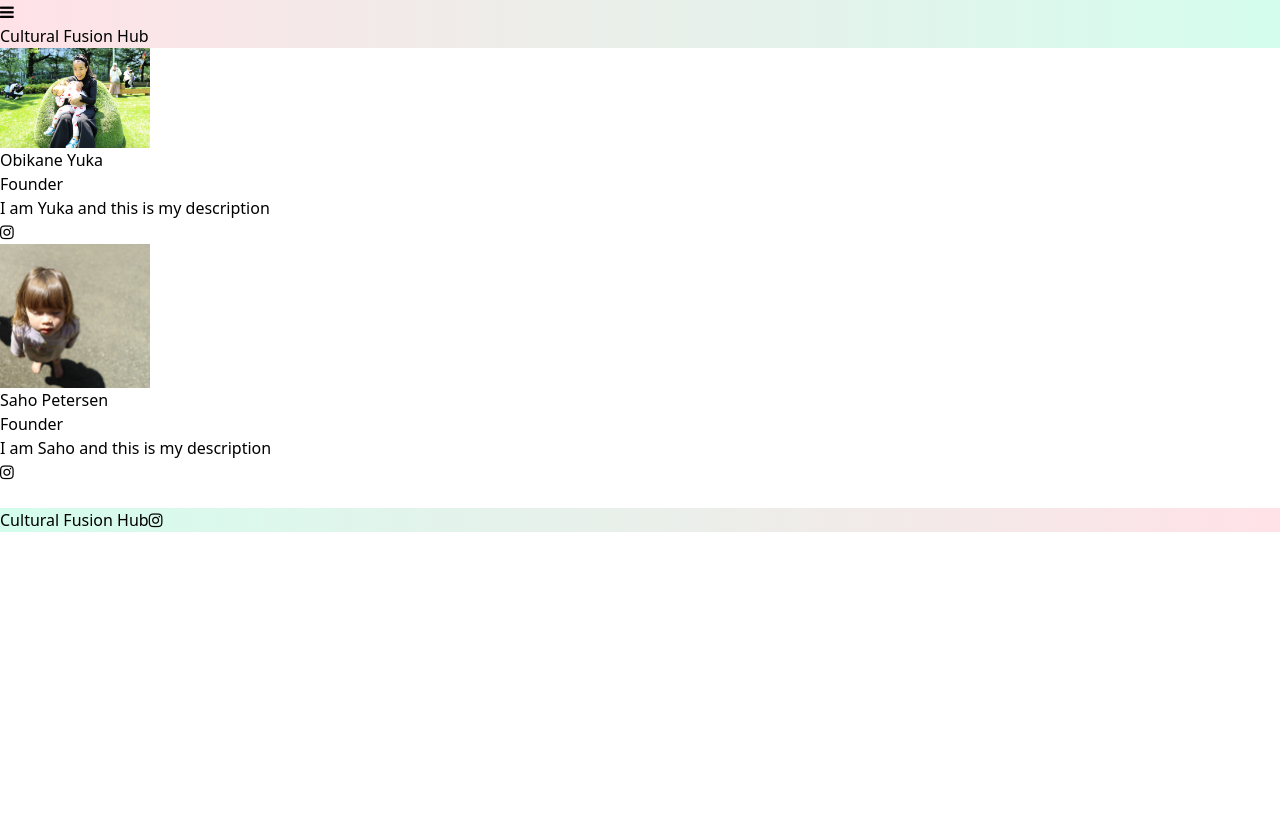
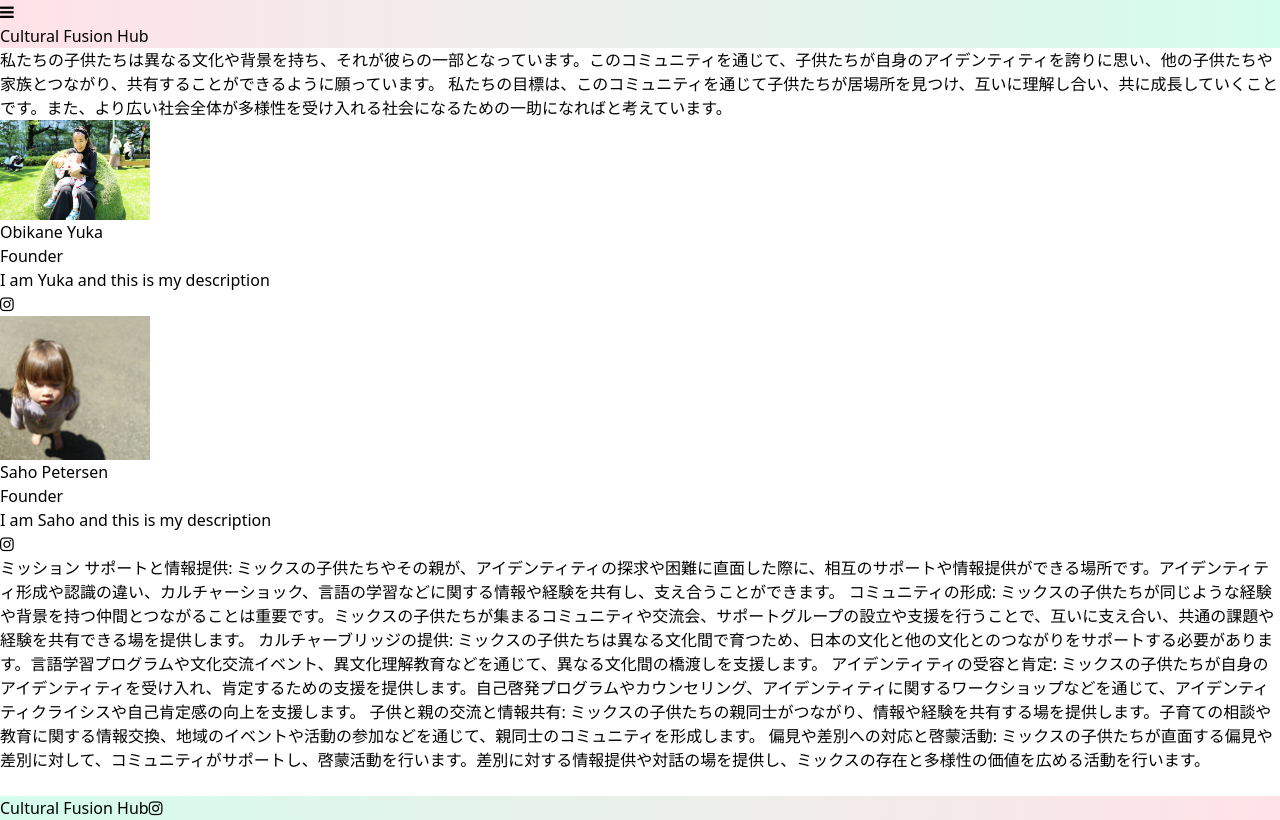
Before and after one commit to brandon-lindberg/cultural-fusion-hub, a Next.js app: page /about in a window 1280 px wide. Built offline with nearby package versions, Linux system fonts and the light colour scheme; what tailwindcss-gradients would draw is missing.

Commit message:
added descriptions and information

```diff
--- a/components/Calendar.tsx
+++ b/components/Calendar.tsx
@@ -68,12 +68,13 @@ class CalendarComponent extends React.Component {
           locale={jaLocale}
           events={[
             {
-              title: 'Meet Up',
+              title: 'Cultural Fusion Hub Meet up!',
               start: '2023-07-15T09:00:00',
               end: '2023-07-15T12:00:00',
               location: '代沢地区会館',
               googleMapsUrl: 'https://goo.gl/maps/6Vu8mX3HmBWbEU8n8',
-              description: 'July Meet Up',
+              description:
+                'ミックスキッズとそのママさん、パパさんの交流会。英語の本の読み聞かせもあります！おもちゃもたくさん準備していますので、お子様を連れて、お気軽にお越しください。お時間のある方は、交流会の後にランチや近場の夏祭りに行きましょう！',
             },
             // {
             //   title: 'Get Together',
--- a/components/Layout.tsx
+++ b/components/Layout.tsx
@@ -81,7 +81,10 @@ const Layout = ({ children, title = 'This is the default title' }: Props) => {
 
         <footer className="w-full flex justify-between items-center border-t border-grey p-4 pin-b linear-gradient2">
           <span className="text-zinc-400">Cultural Fusion Hub</span>
-          <a href="https://www.instagram.com/culturalfusionhub/" target="_blank">
+          <a
+            href="https://www.instagram.com/culturalfusionhub/"
+            target="_blank"
+          >
             <i className="fa fa-instagram text-mainGreen"></i>
           </a>
         </footer>
--- a/pages/about.tsx
+++ b/pages/about.tsx
@@ -5,6 +5,12 @@ import ProfileCard from '../components/ProfileCard';
 const AboutPage = () => (
   <Layout title="About">
     <div>
+      <div className="p-5 text-center text-justify">
+        <p>
+          私たちの子供たちは異なる文化や背景を持ち、それが彼らの一部となっています。このコミュニティを通じて、子供たちが自身のアイデンティティを誇りに思い、他の子供たちや家族とつながり、共有することができるように願っています。
+          私たちの目標は、このコミュニティを通じて子供たちが居場所を見つけ、互いに理解し合い、共に成長していくことです。また、より広い社会全体が多様性を受け入れる社会になるための一助になればと考えています。
+        </p>
+      </div>
       <div className="profile m-3">
         <ProfileCard
           name="Obikane Yuka"
@@ -29,6 +35,22 @@ const AboutPage = () => (
           // facebook="https://www.facebook.com/"
         />
       </div>
+      <div className="p-5 text-center text-justify">
+        <article>
+          ミッション サポートと情報提供:
+          ミックスの子供たちやその親が、アイデンティティの探求や困難に直面した際に、相互のサポートや情報提供ができる場所です。アイデンティティ形成や認識の違い、カルチャーショック、言語の学習などに関する情報や経験を共有し、支え合うことができます。
+          コミュニティの形成:
+          ミックスの子供たちが同じような経験や背景を持つ仲間とつながることは重要です。ミックスの子供たちが集まるコミュニティや交流会、サポートグループの設立や支援を行うことで、互いに支え合い、共通の課題や経験を共有できる場を提供します。
+          カルチャーブリッジの提供:
+          ミックスの子供たちは異なる文化間で育つため、日本の文化と他の文化とのつながりをサポートする必要があります。言語学習プログラムや文化交流イベント、異文化理解教育などを通じて、異なる文化間の橋渡しを支援します。
+          アイデンティティの受容と肯定:
+          ミックスの子供たちが自身のアイデンティティを受け入れ、肯定するための支援を提供します。自己啓発プログラムやカウンセリング、アイデンティティに関するワークショップなどを通じて、アイデンティティクライシスや自己肯定感の向上を支援します。
+          子供と親の交流と情報共有:
+          ミックスの子供たちの親同士がつながり、情報や経験を共有する場を提供します。子育ての相談や教育に関する情報交換、地域のイベントや活動の参加などを通じて、親同士のコミュニティを形成します。
+          偏見や差別への対応と啓蒙活動:
+          ミックスの子供たちが直面する偏見や差別に対して、コミュニティがサポートし、啓蒙活動を行います。差別に対する情報提供や対話の場を提供し、ミックスの存在と多様性の価値を広める活動を行います。
+        </article>
+      </div>
     </div>
     <br />
   </Layout>
--- a/pages/index.tsx
+++ b/pages/index.tsx
@@ -40,10 +40,7 @@ const IndexPage = () => {
       <main className="height-30vh">
         <div className="p-4">
           <article className=" p-5 text-justify text-zinc-400">
-            Lorem ipsum dolor sit amet consectetur, adipisicing elit. Eius alias
-            inventore repellendus sit quia architecto praesentium commodi
-            deserunt consectetur. Totam molestias tempora soluta iste, rerum
-            dicta nihil assumenda eveniet? Hic?
+            このコミュニティでは、ミックスの子供たちやその両親が集まり、情報交換やサポートを通じて共に成長していける場を提供しています。情報提供やイベントの開催告知を定期的に行っています。子供たちの成長をサポートするためのワークショップやセミナー、交流会などを企画していますので、ぜひ参加してください！
           </article>
         </div>
       </main>
--- a/tailwind.config.js
+++ b/tailwind.config.js
@@ -13,15 +13,15 @@ module.exports = {
         mainPink: '#ffc8d2',
         buttonColor1: '#aafbdc',
         buttonColor2: '#ffc8d2',
-        fadedGreen: '#aafbdc1f'
+        fadedGreen: '#aafbdc1f',
       },
       gradients: {
-        'radial': {
+        radial: {
           type: 'radial',
-          colors: ['#aafbdc', '#ffc8d2']
-        }
-      }
+          colors: ['#aafbdc', '#ffc8d2'],
+        },
+      },
     },
   },
-  plugins: [require('tailwindcss-gradients'),],
+  plugins: [require('tailwindcss-gradients')],
 };
```
Also changed, not shown: components/ContactForm.tsx (+6 -5 lines). Lines whose indentation alone changed are shown as unchanged.
